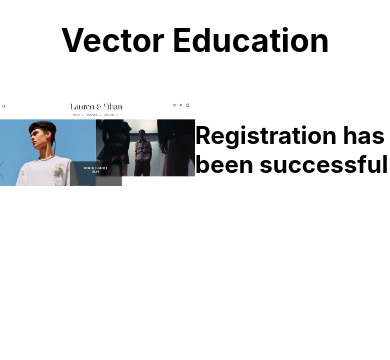
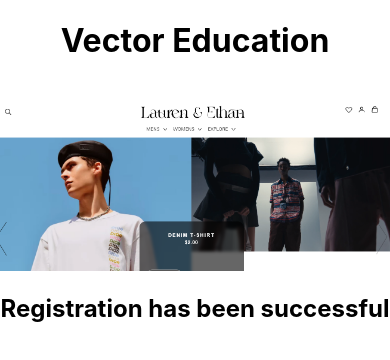
Before and after one commit to TapishKhari/edu, a React (Create React App) app: page /success in a window 390 px wide. Shown: the top 360 px of the page. Built offline with nearby package versions, Linux system fonts and the light colour scheme.

Commit message:
Added Media queries

```diff
--- a/src/components/Body-success/Bodysuccess.css
+++ b/src/components/Body-success/Bodysuccess.css
@@ -1,3 +1,4 @@
+@media screen and (min-width: 760px) {
     .body1{
         display: flex;
         flex-direction: row;
@@ -14,3 +15,23 @@
         justify-content: center;
 
     }
+  }
+
+  @media screen and (max-width: 760px) {
+    .body1{
+        display: flex;
+        flex-direction: column;
+        margin-top:5%;
+    }
+
+    .a{
+        width:100%;
+
+    }
+    .b{
+        width: 100%;
+        display: flex;
+        justify-content: center;
+
+    }
+  }
--- a/src/components/Body/Body.css
+++ b/src/components/Body/Body.css
@@ -1,3 +1,6 @@
+
+
+@media screen and (min-width: 760px) {
     .body{
         display: flex;
         flex-direction: row;
@@ -12,3 +15,21 @@
         width: 50%;
 
     }
+  }
+
+  @media screen and (max-width: 760px) {
+    .body{
+        display: flex;
+        flex-direction: column;
+        width: 100%;
+        margin-top:5%;
+    }
+    .a-bod{
+        width:100%;
+
+    }
+    .b-bod{
+        width: 100%;
+
+    }
+  }
--- a/src/components/Notification-div/Notification.css
+++ b/src/components/Notification-div/Notification.css
@@ -1,3 +1,4 @@
+@media screen and (min-width: 760px) {
     .notify{
         width:100%;
     }
@@ -5,3 +6,14 @@
         width:100%;
         height: 100%;
     }
+  }
+
+  @media screen and (max-width: 760px) {
+    .notify{
+        width:100%;
+    }
+    .img_abc{
+        width:100%;
+        height: 100%;
+    }
+  }
```
Lines whose indentation alone changed are shown as unchanged.
